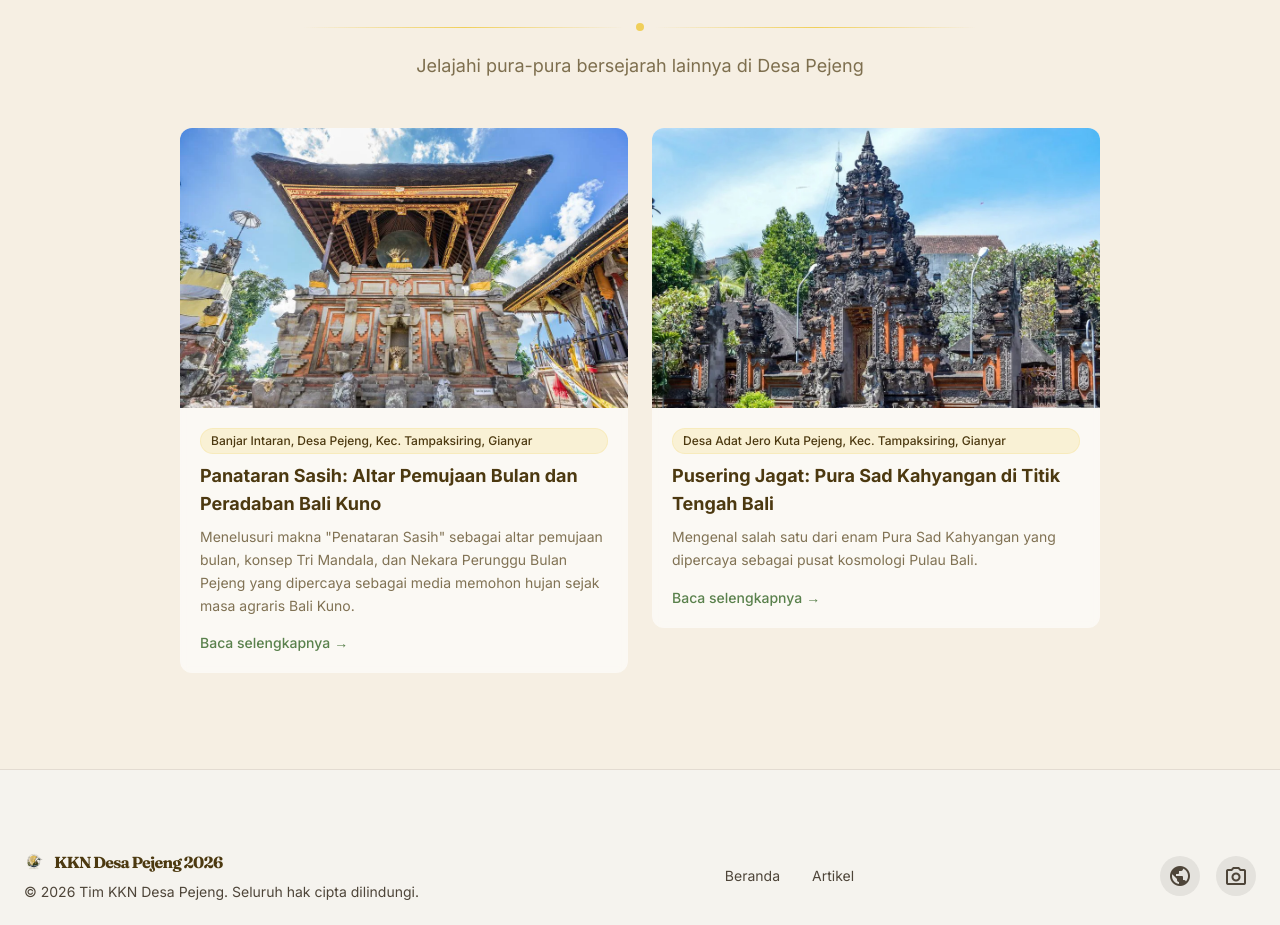
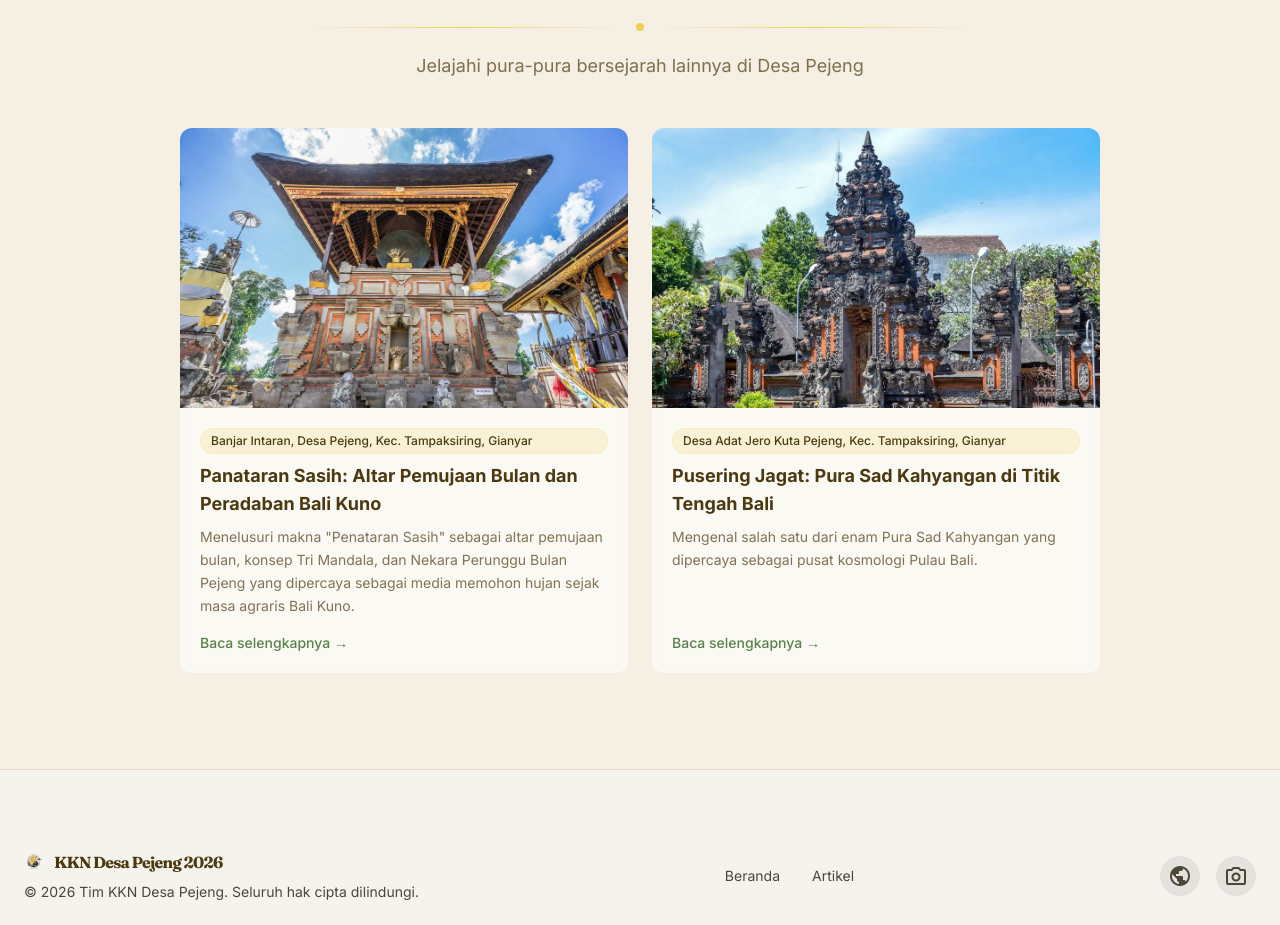
Before and after one commit to pejeng-gianyar/desa-pejeng-home, a Vue app: page /artikel/pura-kebo-edan in a window 1280 px wide. Shown: the part 5780-6705 px from the top of the page. Built offline with nearby package versions, Linux system fonts and the light colour scheme.

Commit message:
Pejeng: solve design card articel

```diff
--- a/src/views/ArticleView.vue
+++ b/src/views/ArticleView.vue
@@ -62,12 +62,13 @@
       <div class="max-w-7xl mx-auto px-4 sm:px-6 lg:px-8">
         <SectionHeading title="Artikel Lainnya" subtitle="Jelajahi pura-pura bersejarah lainnya di Desa Pejeng" />
         <div class="flex flex-wrap justify-center gap-6">
-          <BaseCard
+          <router-link
             v-for="other in otherArticles"
             :key="other.slug"
-            hoverable
-            class="group w-full sm:w-[calc(50%-12px)] max-w-md"
+            :to="`/artikel/${other.slug}`"
+            class="w-full sm:w-[calc(50%-12px)] max-w-md flex flex-col"
           >
+            <BaseCard hoverable class="group h-full w-full">
               <template #image>
                 <div class="w-full h-full overflow-hidden">
                   <img
@@ -87,14 +88,12 @@
               <p class="text-brown/70 text-sm leading-relaxed mb-4 flex-grow">
                 {{ other.excerpt }}
               </p>
-            <router-link
-              :to="`/artikel/${other.slug}`"
-              class="text-sage font-medium text-sm hover:text-sage/80 transition-colors inline-flex items-center gap-1 group/link mt-auto"
-            >
+              <span class="text-sage font-medium text-sm hover:text-sage/80 transition-colors inline-flex items-center gap-1 group/link mt-auto">
                 Baca selengkapnya
                 <span class="transition-transform duration-300 group-hover/link:translate-x-1" aria-hidden="true">&rarr;</span>
+              </span>
+            </BaseCard>
           </router-link>
-          </BaseCard>
         </div>
       </div>
     </section>
```
Lines whose indentation alone changed are shown as unchanged.
